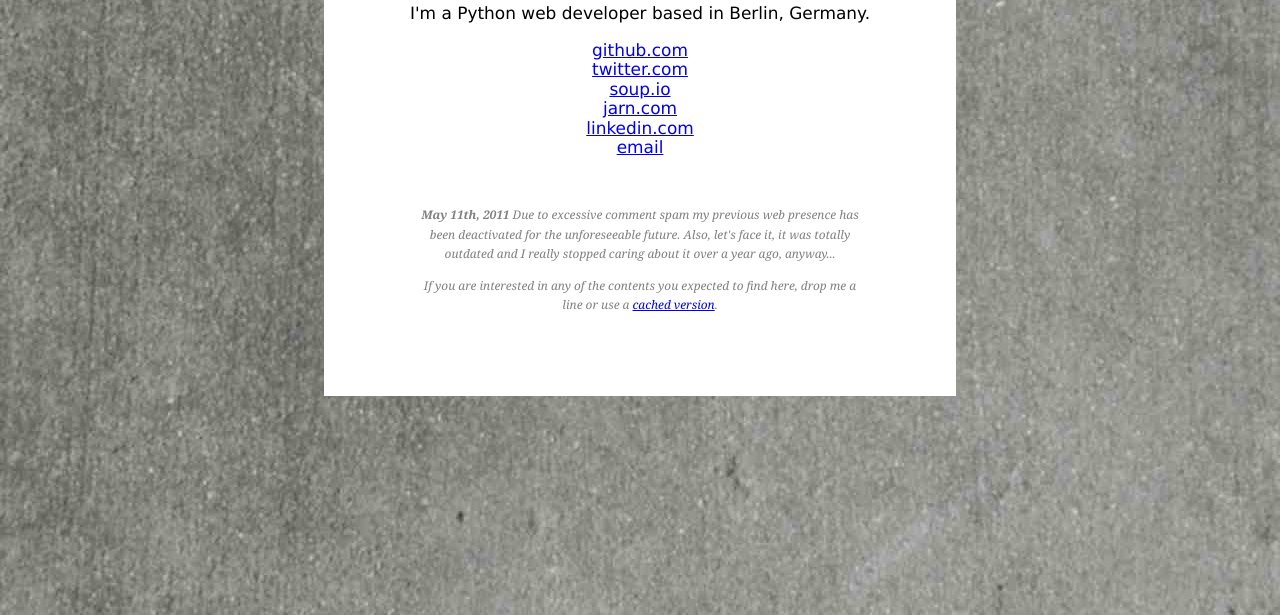
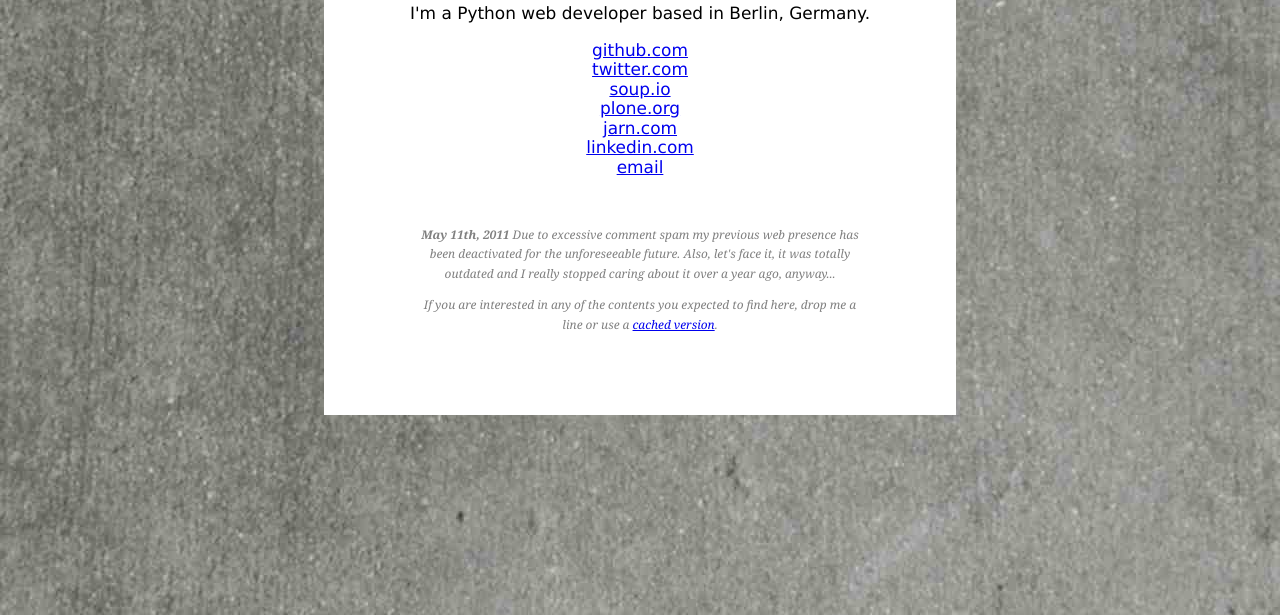
Before and after one commit to tomster/tomster.org, a plain HTML site: page maintenance.html in a window 1280 px wide. Shown: the part 185-800 px from the top of the page. Drawn offline with Linux system fonts and the light colour scheme.

Commit message:
add plone.org

```diff
--- a/maintenance.html
+++ b/maintenance.html
@@ -22,6 +22,7 @@
         <li><a href="http://github.com/tomster">github.com</a></li>
         <li><a href="http://twitter.com/tomlazar">twitter.com</a></li>
         <li><a href="http://soup.tomster.org/">soup.io</a></li>
+        <li><a href="http://plone.org/author/tomster">plone.org</a></li>
         <li><a href="http://www.jarn.com/people/tomster">jarn.com</a></li>
         <li><a href="http://de.linkedin.com/in/tomlazar">linkedin.com</a></li>
         <li><a class="email" href="mailto:tom@tomster.org">email</a></li>
```
